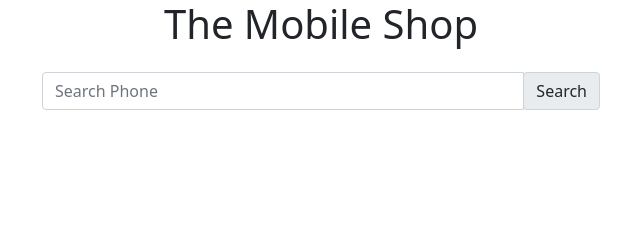
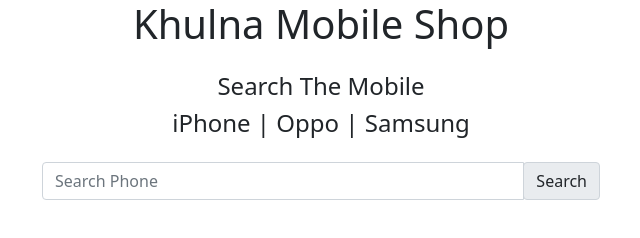
Before and after one commit to kakon-ray/Khulna-Mobile-Shop, a plain HTML site: page index.html in a window 1280 px wide. Shown: the whole page, without its empty margins (319-959 px from the left). Drawn offline with nearby package versions, Linux system fonts and the light colour scheme.

Commit message:
api call

```diff
--- a/index.html
+++ b/index.html
@@ -4,7 +4,7 @@
     <meta charset="UTF-8" />
     <meta http-equiv="X-UA-Compatible" content="IE=edge" />
     <meta name="viewport" content="width=device-width, initial-scale=1.0" />
-    <title>Document</title>
+    <title>khulna-mobile-shop</title>
     <link
       href="https://cdn.jsdelivr.net/npm/bootstrap@5.1.3/dist/css/bootstrap.min.css"
       rel="stylesheet"
@@ -20,7 +20,9 @@
   <body>
     <section>
       <div class="container">
-        <h1 class="text-center mb-4" id="noresult">The Mobile Shop</h1>
+        <h1 class="text-center mb-4" id="noresult">Khulna Mobile Shop</h1>
+        <h4 class="text-center">Search The Mobile</h4>
+        <h4 class="text-center mb-4">iPhone | Oppo | Samsung</h4>
 
         <!-- this is search input value section -->
 
```
